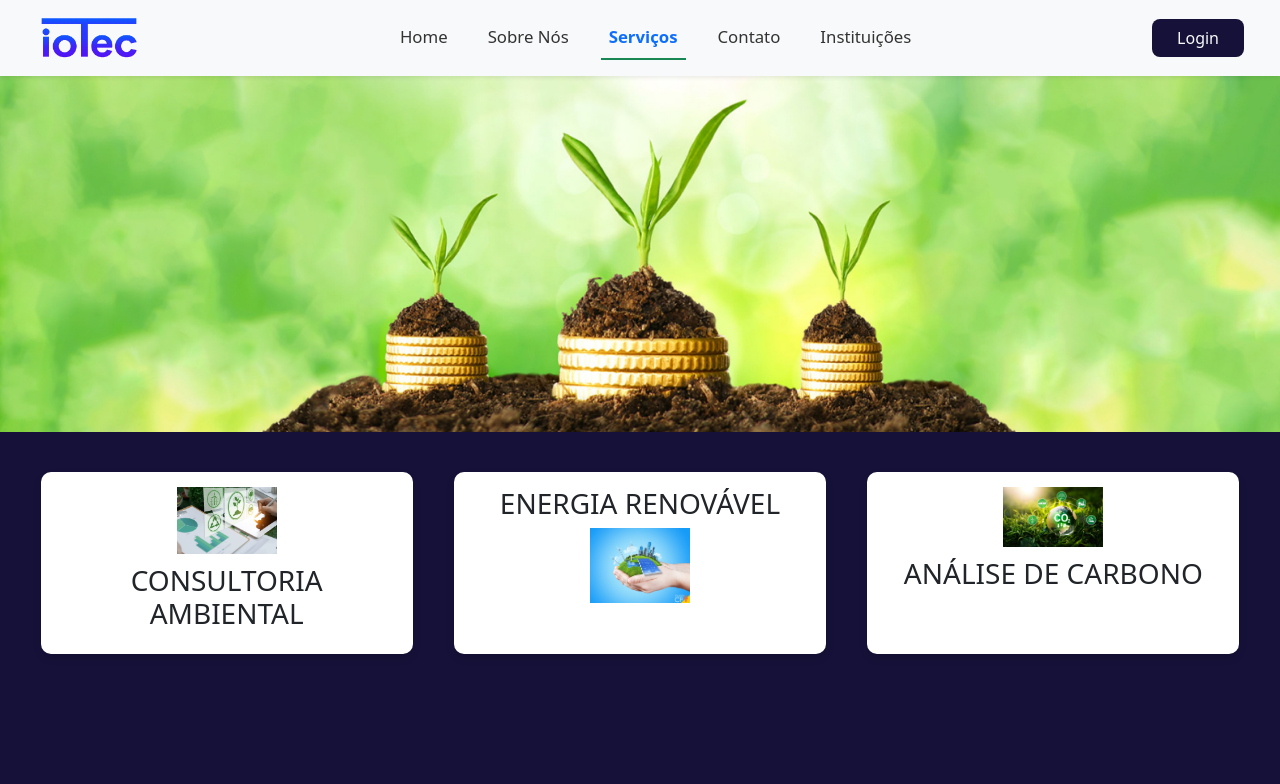
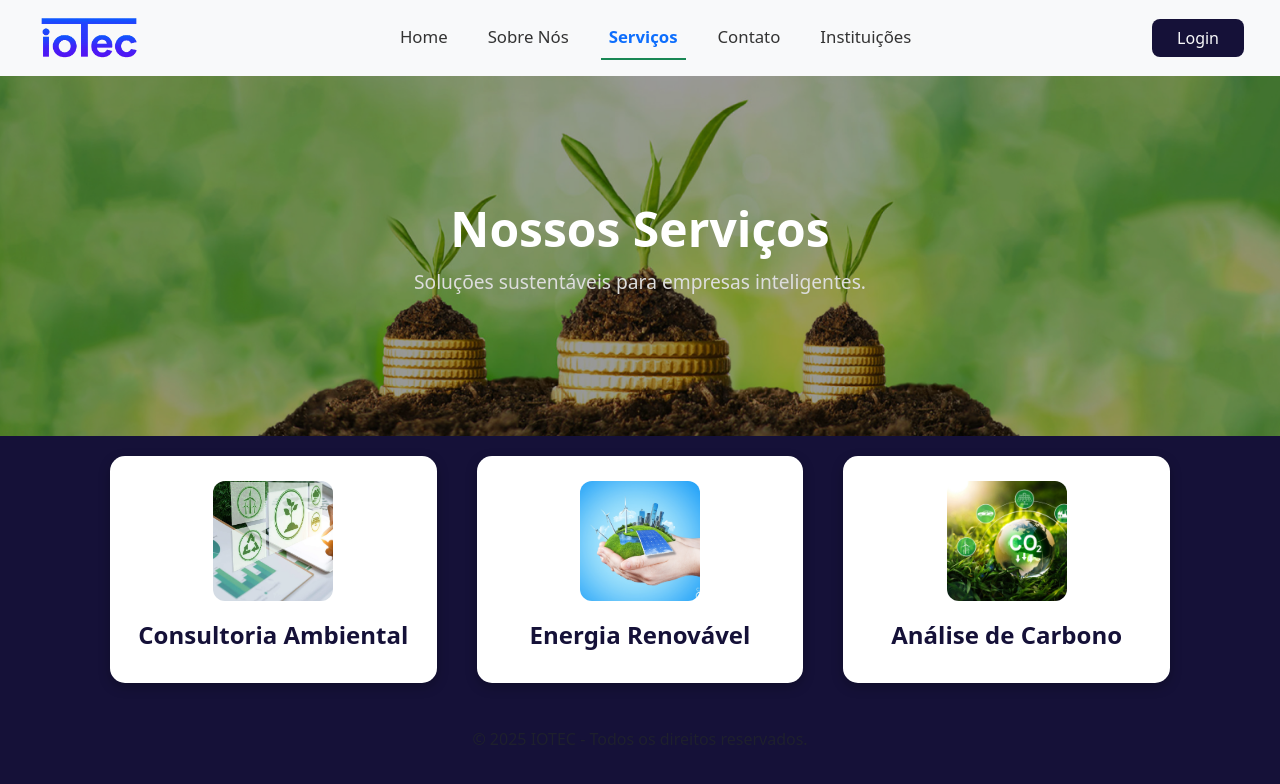
Before and after one commit to ErickPenazzi07/IOTEC, a React (Vite) app: page /servicos in a window 1280 px wide. Shown: the top 784 px of the page. Built offline with nearby package versions, Linux system fonts and the light colour scheme.

Commit message:
Refactor Servicos and Footer components for improved layout and functionality; add modal for service details

```diff
--- a/components/Footer.jsx
+++ b/components/Footer.jsx
@@ -2,51 +2,10 @@ import React from "react";
 
 const Footer = () => {
   return (
-    <footer className="bg-light text-light mt-5 pt-4">
-      <div className="container text-center text-md-start">
-        <div className="row">
-          {/* Logo */}
-          <div className="col-md-4 mb-3">
-            <h3 className="fw-bold text-success">IOTEC</h3>
-            <p className="text-muted">
-              Soluções em tecnologia, energia renovável e consultoria ambiental.
-            </p>
-          </div>
-
-          {/* Links */}
-          <div className="col-md-4 mb-3">
-            <h5 className="fw-bold text-dark">Links</h5>
-            <ul className="list-unstyled">
-              <li>
-                <a href="/" className="nav-link text-dark">
-                  Home
-                </a>
-              </li>
-              <li>
-                <a href="/sobrenos" className="nav-link text-dark">
-                  Sobre Nós
-                </a>
-              </li>
-              <li>
-                <a href="/servicos" className="nav-link text-dark">
-                  Serviços
-                </a>
-              </li>
-              <li>
-                <a href="/contato" className="nav-link text-dark">
-                  Contatos
-                </a>
-              </li>
-            </ul>
-          </div>
-        </div>
-      </div>
-
-      {/* Linha separadora */}
-      <hr className="mt-4 mb-2 text-secondary" />
+    <footer >
 
       {/* Direitos autorais */}
-      <div className="text-center pb-3 text-muted">
+      <div className="text-center pb-3 text-muted mt-4">
         © {new Date().getFullYear()} IOTEC - Todos os direitos reservados.
       </div>
     </footer>
--- a/pages/Servicos.jsx
+++ b/pages/Servicos.jsx
@@ -1,88 +1,250 @@
-import React from "react";
+import React, { useState } from "react";
 import plantaMoeda from "../src/img/imagem_moedas.png";
+import consultoria from "../src/img/consultoria ambiental.webp";
+import energia from "../src/img/energia renovavel.jpg";
+import analise from "../src/img/analise de carbono.jpeg";
+import { motion, AnimatePresence } from "framer-motion";
 import Header from "../components/Header";
+import Footer from "../components/Footer"
 
-const Servicos = () => {
+export default function Servicos() {
+  const [open, setOpen] = useState(false);
+  const [servicoSelecionado, setServicoSelecionado] = useState(null);
+
+  const servicos = [
+    {
+      title: "Consultoria Ambiental",
+      img: consultoria,
+      descricao:
+        "A Consultoria Ambiental consiste em análises técnicas, diagnósticos e orientações especializadas que ajudam empresas a implementarem práticas sustentáveis e cumprirem legislações ambientais. É essencial para reduzir riscos, evitar multas, otimizar recursos e fortalecer a imagem institucional.",
+    },
+    {
+      title: "Energia Renovável",
+      img: energia,
+      descricao:
+        "O serviço de Energia Renovável oferece soluções baseadas em tecnologias limpas, como energia solar e eólica, permitindo redução de custos, maior eficiência e diminuição das emissões de carbono. Ideal para empresas que buscam avanço tecnológico e sustentabilidade.",
+    },
+    {
+      title: "Análise de Carbono",
+      img: analise,
+      descricao:
+        "A Análise de Carbono realiza o mapeamento preciso das emissões de gases de efeito estufa da empresa, possibilitando estratégias de neutralização, criação de relatórios ESG e identificação de oportunidades de redução de impactos ambientais.",
+    },
+  ];
+
+  function abrirModal(servico) {
+    setServicoSelecionado(servico);
+    setOpen(true);
+  }
+
   return (
-
-    <div style={{ background: "#151138", minHeight: "100vh" }}>
+    <div style={{ background: "#151138", minHeight: "100vh", color: "white" }}>
       <Header />
 
-      {/* IMAGEM PRINCIPAL */}
-      <div style={{ width: "100%", overflow: "hidden" }}>
+      {/* HERO */}
+      <section style={{ position: "relative", width: "100%" }}>
         <img
           src={plantaMoeda}
-          alt="Plantas crescendo sobre moedas"
+          alt="Plantas crescendo"
           style={{
             width: "100%",
-            height: "auto", // mantém a proporção
-            objectFit: "cover", // cobre todo o espaço sem distorcer
+            height: "45vh",
+            objectFit: "cover",
+            filter: "brightness(0.6)",
           }}
         />
-      </div>
-      {/* CARDS DE SERVIÇOS */}
+
         <div
           style={{
-          display: "flex",
-          justifyContent: "space-around",
-          marginTop: "20px",
-          padding: "20px",
+            position: "absolute",
+            top: "50%",
+            left: "50%",
+            transform: "translate(-50%, -50%)",
+            textAlign: "center",
           }}
         >
+          <h1 style={{ fontSize: "3rem", fontWeight: "bold" }}>
+            Nossos Serviços
+          </h1>
+          <p style={{ fontSize: "1.2rem", color: "#ddd", marginTop: "10px" }}>
+            Soluções sustentáveis para empresas inteligentes.
+          </p>
+        </div>
+      </section>
+
+      {/* GRID */}
+      <section
+        style={{
+          maxWidth: "1100px",
+          margin: "0 auto",
+          paddingTop: "30px",
+          padding: "20px",
+          display: "grid",
+          gridTemplateColumns: "repeat(auto-fit, minmax(280px, 1fr))",
+          gap: "40px",
+        }}
+      >
+        {servicos.map((serv) => (
           <div
+            key={serv.title}
+            onClick={() => abrirModal(serv)}
             style={{
+              background: "white",
+              color: "#151138",
+              borderRadius: "15px",
+              padding: "25px",
               textAlign: "center",
-            width: "30%",
-            background: "white",
-            padding: "15px",
-            borderRadius: "10px",
-            boxShadow: "0 4px 8px rgba(0,0,0,0.1)",
+              boxShadow: "0 4px 12px rgba(0,0,0,0.25)",
+              cursor: "pointer",
+              transition: ".3s",
             }}
           >
             <img
-            src="../src/img/consultoria ambiental.webp"
-            alt="Consultoria Ambiental"
-            style={{ width: "100px", marginBottom: "10px" }}
+              src={serv.img}
+              alt={serv.title}
+              style={{
+                width: "120px",
+                height: "120px",
+                objectFit: "cover",
+                borderRadius: "12px",
+                marginBottom: "20px",
+              }}
             />
-          <h3>CONSULTORIA AMBIENTAL</h3>
+            <h3 style={{ fontSize: "1.5rem", fontWeight: "bold" }}>
+              {serv.title}
+            </h3>
           </div>
-        <div
+        ))}
+      </section>
+
+      {/* MODAL */}
+      <AnimatePresence>
+        {open && servicoSelecionado && (
+          <>
+            <motion.div
+              onClick={() => setOpen(false)}
+              initial={{ opacity: 0 }}
+              animate={{ opacity: 0.7 }}
+              exit={{ opacity: 0 }}
+              transition={{ duration: 0.3 }}
               style={{
+                position: "fixed",
+                top: 0,
+                left: 0,
+                width: "100vw",
+                height: "100vh",
+                background: "rgba(0,0,0,0.7)",
+                backdropFilter: "blur(4px)",
+                zIndex: 100,
+              }}
+            />
+
+            <motion.div
+              initial={{ scale: 0.85, opacity: 0 }}
+              animate={{ scale: 1, opacity: 1 }}
+              exit={{ scale: 0.85, opacity: 0 }}
+              transition={{ type: "spring", stiffness: 120, damping: 14 }}
+              style={{
+                position: "absolute",
+                top: "20%",
+                left: "15%",
+                transform: "translateX(-50%)",
+                width: "70%",
+                maxWidth: "70%",
+                height: "60%",
+                backgroundImage: `url(${servicoSelecionado.img})`,
+                backgroundSize: "cover",
+                backgroundPosition: "center",
+                backgroundBlendMode: "darken",
+                backgroundColor: "rgba(0,0,0,0.45)",
+                borderRadius: "20px",
+                padding: "40px",
+                zIndex: 200,
+                color: "white",
+                display: "flex",
+                flexDirection: "column",
+                justifyContent: "center",
+                alignItems: "center",
                 textAlign: "center",
-            width: "30%",
-            background: "white",
-            padding: "15px",
-            borderRadius: "10px",
-            boxShadow: "0 4px 8px rgba(0,0,0,0.1)",
+                boxShadow: "0 20px 45px rgba(0,0,0,0.45)",
               }}
             >
-          <h3>ENERGIA RENOVÁVEL</h3>
-          <img
-            src="../src/img/energia renovavel.jpg"
-            alt="Energia Renovável"
-            style={{ width: "100px", marginBottom: "10px" }}
-          />
-        </div>
-        <div
+              <h2
                 style={{
-            textAlign: "center",
-            width: "30%",
-            background: "white",
-            padding: "15px",
-            borderRadius: "10px",
-            boxShadow: "0 4px 8px rgba(0,0,0,0.1)",
+                  fontSize: "2rem",
+                  fontWeight: "900",
+                  marginBottom: "10px",
+                  textShadow: "0 4px 12px rgba(0,0,0,0.6)",
                 }}
               >
-          <img
-            src="../src/img/analise de carbono.jpeg"
-            alt="Análise de Carbono"
-            style={{ width: "100px", marginBottom: "10px" }}
-          />
-          <h3>ANÁLISE DE CARBONO</h3>
+                {servicoSelecionado.title}
+              </h2>
+
+              <p
+                style={{
+                  fontSize: "1.3rem",
+                  fontStyle: "italic",
+                  marginBottom: "15px",
+                  textShadow: "0 3px 10px rgba(0,0,0,0.6)",
+                }}
+              >
+                Solução essencial para empresas que desejam crescer de forma
+                sustentável.
+              </p>
+
+              <p
+                style={{
+                  fontSize: "1.1rem",
+                  maxWidth: "700px",
+                  lineHeight: "1.6",
+                  textShadow: "0 3px 10px rgba(0,0,0,0.6)",
+                }}
+              >
+                {servicoSelecionado.descricao}
+              </p>
+
+              <ul
+                style={{
+                  marginTop: "20px",
+                  listStyle: "none",
+                  padding: 0,
+                  fontSize: "1.1rem",
+                  lineHeight: "1.6",
+                  textShadow: "0 3px 10px rgba(0,0,0,0.6)",
+                }}
+              >
+                <li>✔ Reduz custos e desperdícios operacionais</li>
+                <li>✔ Fortalece a imagem da empresa no mercado</li>
+                <li>✔ Ajuda a cumprir normas ambientais e evitar multas</li>
+                <li>✔ Contribui para metas ESG e sustentabilidade</li>
+              </ul>
+
+              <button
+                onClick={() => setOpen(false)}
+                style={{
+                  marginTop: "5px",
+                  background: "#0a2df5",
+                  color: "white",
+                  padding: "14px 32px",
+                  borderRadius: "12px",
+                  border: "none",
+                  cursor: "pointer",
+                  fontSize: "1.1 rem",
+                  fontWeight: "bold",
+                  boxShadow: "0 6px 18px rgba(0,0,0,0.4)",
+                }}
+              >
+                Fechar
+              </button>
+            </motion.div>
+          </>
+
+        )}
+
+      </AnimatePresence>
+      <Footer/>
     </div>
-      </div>
-    </div>
+
+
   );
-};
-
-export default Servicos;
+}
```
Lines whose indentation alone changed are shown as unchanged.
